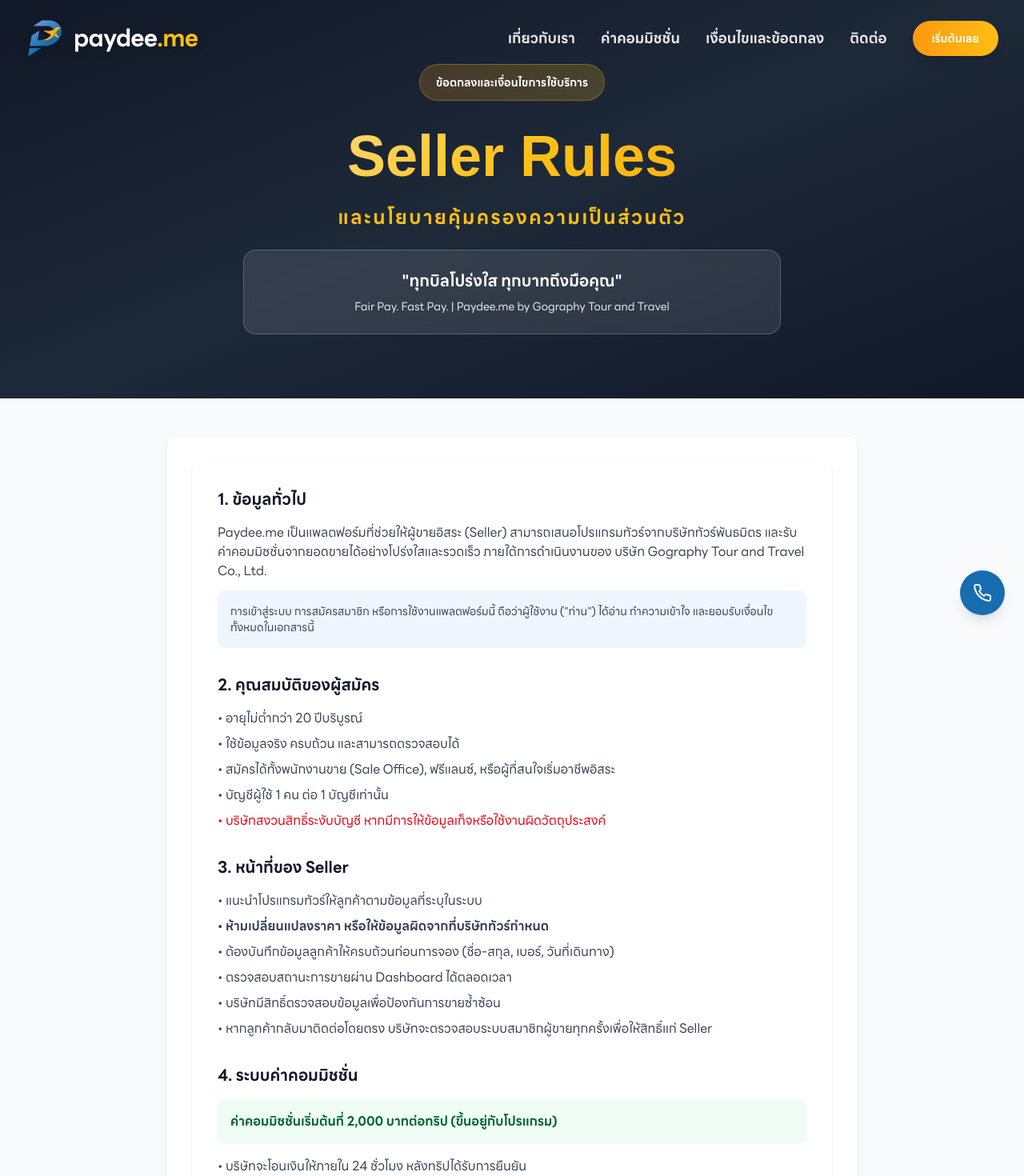
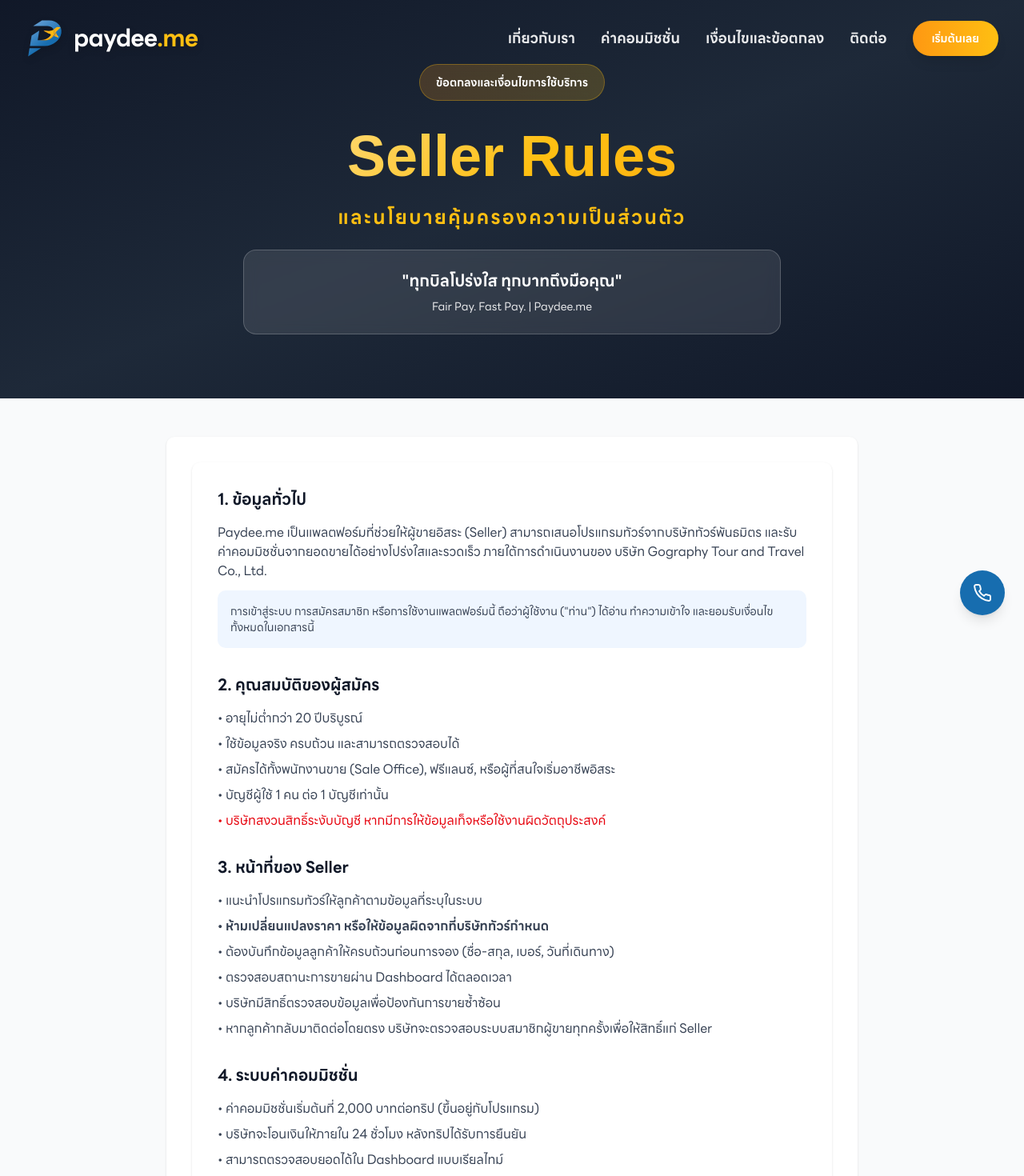
Before and after one commit to canvasmediaagencydev/Sale-page-website-seller-program, a Next.js app: page /seller-rules in a window 1280 px wide. Shown: the top 1470 px of the page at 80% size. Built offline with nearby package versions, Linux system fonts and the light colour scheme; a web font is replaced by a local one.

Commit message:
update text at sale rules

```diff
--- a/src/app/seller-rules/page.tsx
+++ b/src/app/seller-rules/page.tsx
@@ -41,7 +41,7 @@
                 "ทุกบิลโปร่งใส ทุกบาทถึงมือคุณ"
               </p>
               <p className="text-sm opacity-90">
-                Fair Pay. Fast Pay. | Paydee.me by Gography Tour and Travel
+                Fair Pay. Fast Pay. | Paydee.me
               </p>
             </div>
           </div>
@@ -98,10 +98,8 @@
           {/* Section 4 */}
           <section id="commission" className="mb-8">
             <h2 className="text-xl font-bold text-gray-900 mb-4">4. ระบบค่าคอมมิชชั่น</h2>
-            <div className="bg-green-50 p-4 rounded-lg mb-4">
-              <p className="font-semibold text-green-800">ค่าคอมมิชชั่นเริ่มต้นที่ 2,000 บาทต่อทริป (ขึ้นอยู่กับโปรแกรม)</p>
-            </div>
             <ul className="space-y-2 text-gray-700">
+              <li>• ค่าคอมมิชชั่นเริ่มต้นที่ 2,000 บาทต่อทริป (ขึ้นอยู่กับโปรแกรม)</li>
               <li>• บริษัทจะโอนเงินให้ภายใน 24 ชั่วโมง หลังทริปได้รับการยืนยัน</li>
               <li>• สามารถตรวจสอบยอดได้ใน Dashboard แบบเรียลไทม์</li>
               <li>• ค่าคอมคำนวณจากราคาขายสุทธิหลังหักส่วนลดหรือค่าใช้จ่าย</li>
```
